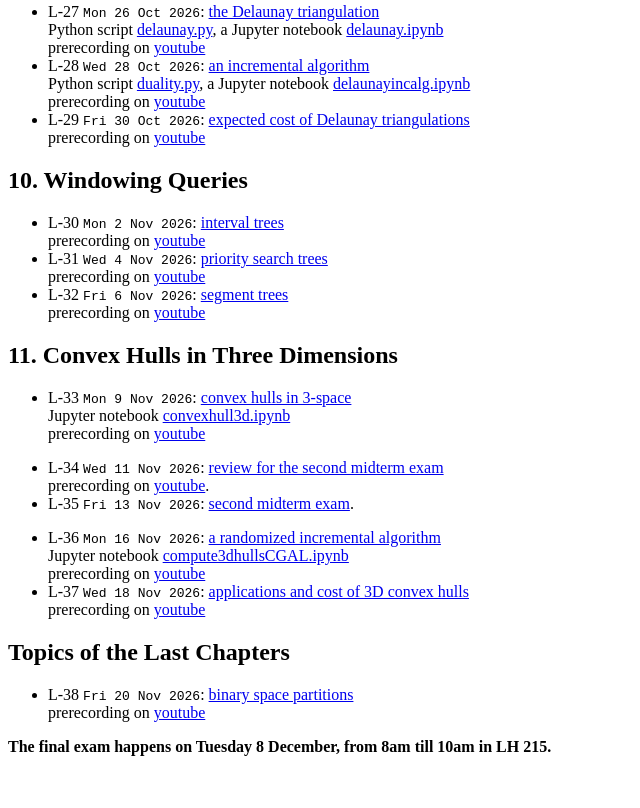
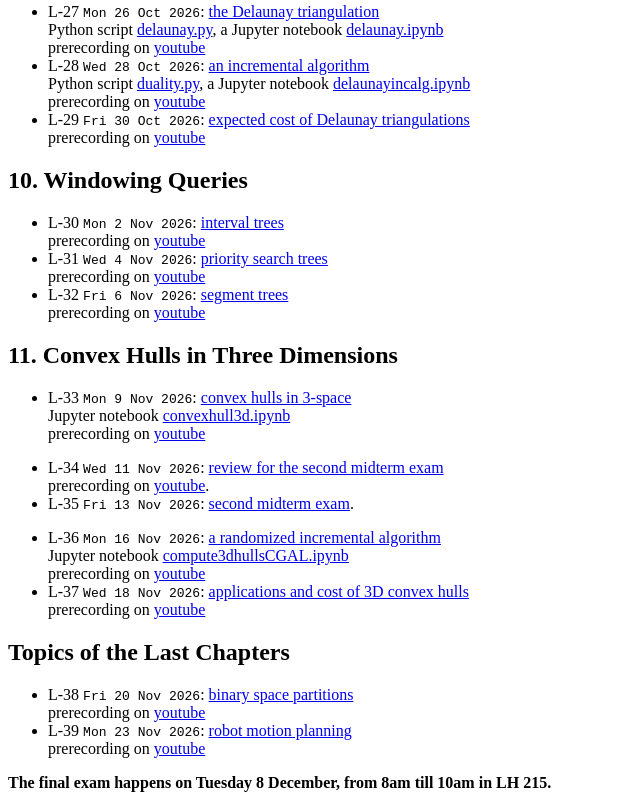
Before and after one commit to janverschelde/janverschelde.github.io, a plain HTML site: page mcs481/main.html in a window 1280 px wide. Shown: the part 1928-2736 px from the top of the page, without its empty margins (0-640 px from the left). Before the commit the page ends 2700 px from the top, so only its background shows below. Drawn offline with Linux system fonts and the light colour scheme.

Commit message:
slides on robot motion planning

```diff
--- a/mcs481/main.html
+++ b/mcs481/main.html
@@ -298,6 +298,10 @@ and skim the topics of the last chapters.
     <A HREF="binaryspacepartitions.pdf" target=none>binary space partitions</A>
     <BR> prerecording on
     <A HREF="https://youtu.be/2Isf7s_34Fk" target=none>youtube</A>
+<LI>L-39 <TT>Mon 23 Nov 2026</TT>:
+    <A HREF="robotmotionplanning.pdf" target=none>robot motion planning</A>
+    <BR> prerecording on
+    <A HREF="https://youtu.be/L6h-GJ6U2Bg" target=none>youtube</A>
 </UL>
 
 <P>
```
Also changed, not shown: 1 other file.
